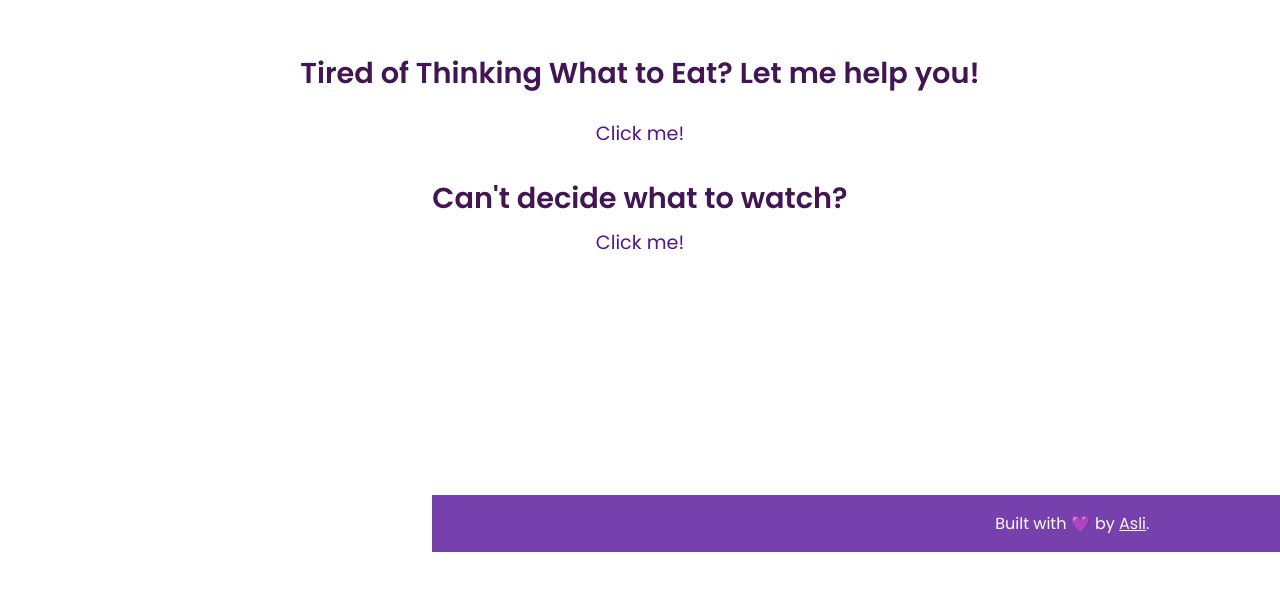
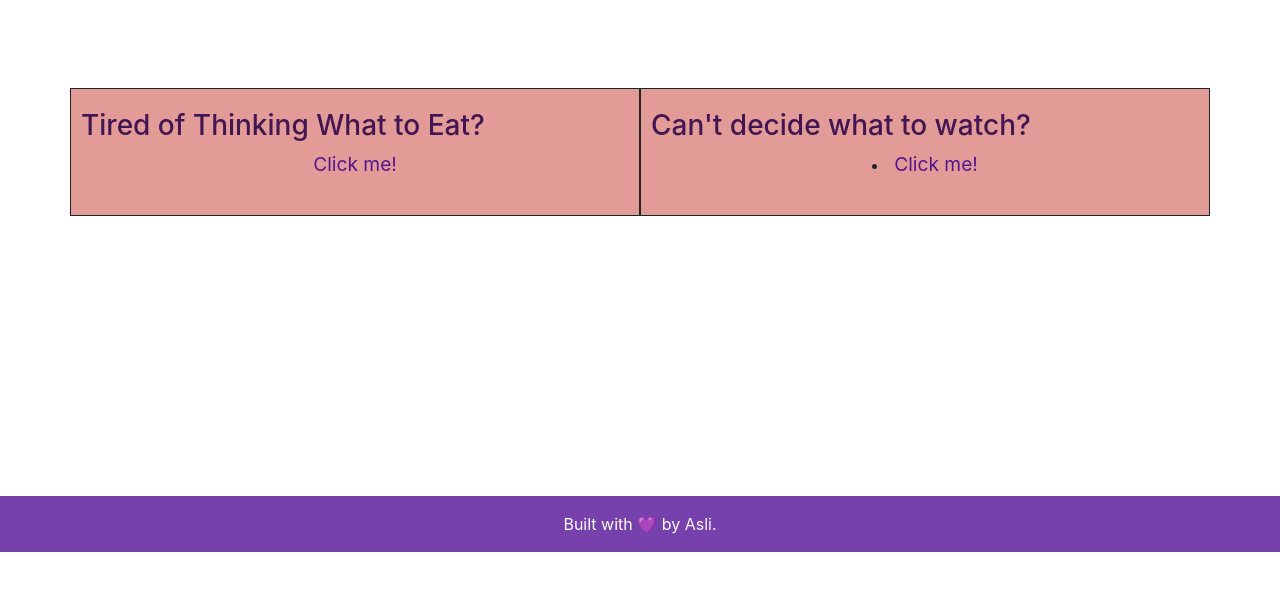
Before and after one commit to AslinurK/project-1, a plain HTML site: page index.html in a window 1280 px wide. Shown: the part 248-838 px from the top of the page. After the commit the page ends 800 px from the top, so only its background shows below. Drawn offline with nearby package versions, Linux system fonts and the light colour scheme.

Commit message:
added bootstrap

```diff
--- a/index.html
+++ b/index.html
@@ -5,25 +5,40 @@
         <meta name="viewport" content="width=device-width, initial-scale=1.0" />
         <title>FoodReel</title>
         <link rel="stylesheet" href="style.css" />
+        <!-- Bootstrap CSS-->
+        <link rel="stylesheet" href="https://stackpath.bootstrapcdn.com/bootstrap/4.5.2/css/bootstrap.min.css" integrity="sha384-JcKb8q3iqJ61gNV9KGb8thSsNjpSL0n8PARn9HuZOnIxN0hoP+VmmDGMN5t9UJ0Z" crossorigin="anonymous">
     </head>
     <body>
-
-
-        <h3>Tired of Thinking What to Eat? Let me help you!</h3>
+      <style>
+        .row div{padding: 20px 10px; border:1px solid}
+      </style>
+      <div class="container">
+      <div class= "row" style="background: rgb(226, 155, 150);">
+        <div class="col-sm-6">
+          <h3>Tired of Thinking What to Eat? </h3>
           <ul>
 
               <li>
                   <a target="_blank" href="recipe-app/index.html">  Click me! </a>
               </li>
+      </div>
+
+      <div class="col-sm-6">
         <h3>Can't decide what to watch?</h3>
         <li>
             <a target="_blank" href="movie-app/index.html">Click me!</a>
         </li>
+    </div>
+          </div>
+      </div>
 
         <footer>
             Built with 💜 by
             <a target="_blank" href="https://github.com/AslinurK"> Asli</a>.
 
         </footer>
+        <!-- jQuery, JS Bootstrap-->
+        <script src="https://stackpath.bootstrapcdn.com/bootstrap/4.5.2/js/bootstrap.min.js" integrity="sha384-B4gt1jrGC7Jh4AgTPSdUtOBvfO8shuf57BaghqFfPlYxofvL8/KUEfYiJOMMV+rV" crossorigin="anonymous"></script>
+
     </body>
 </html>
```
Also changed, not shown: movie-app/index.html (+1 -0 lines), recipe-app/index.html (+1 -4 lines). Lines whose indentation alone changed are shown as unchanged.
